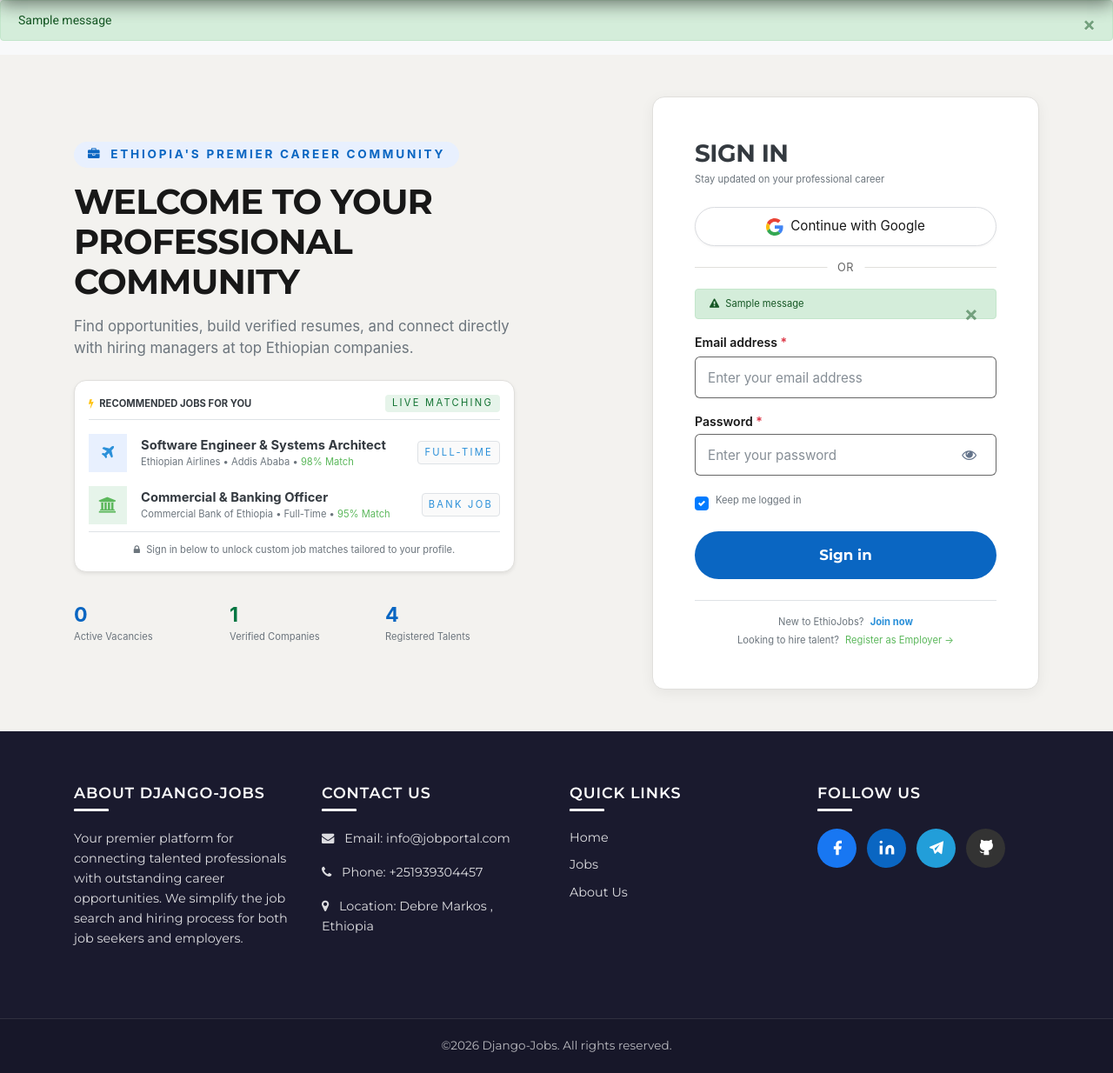
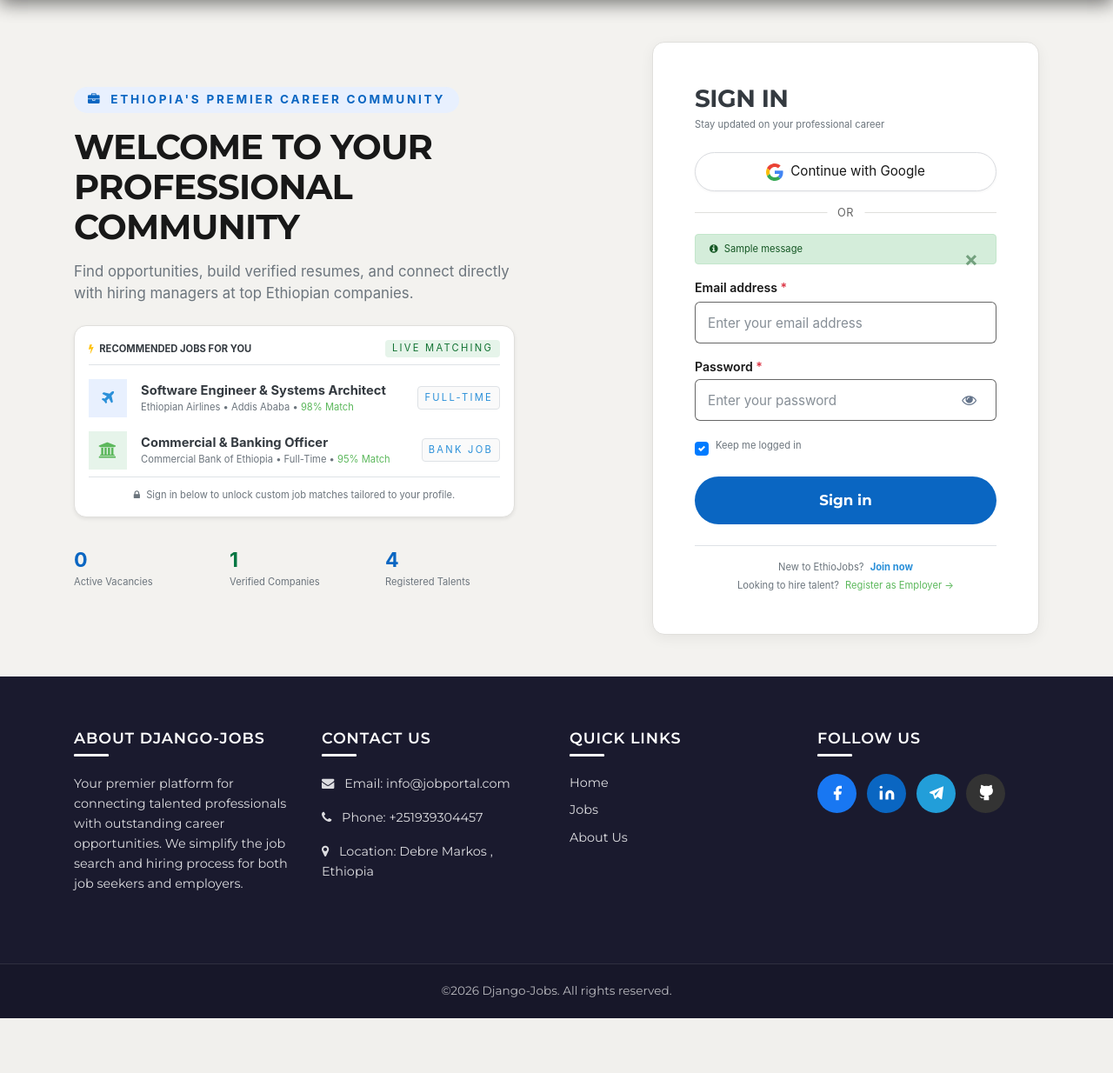
Before and after one commit to wuba21/Django-online-Job-Portal-system, a Django app: page /en/login/ in a window 1280 px wide. Shown: the part 73-1307 px from the top of the page at 87% size. After the commit the page ends 1244 px from the top, so only its background shows below. Run offline with Django 3.2, Linux system fonts and the light colour scheme; data comes from the database, SQL or seed files in the repository; tables that the repository leaves empty hold one stand-in row (values such as "Sample post"); one stand-in notice (Sample message) is shown; data that the repository does not hold is empty; parts of the project's set-up code (start-up, migrations or seed data) failed here and were passed over; some libraries are stand-ins or nearby versions.

Commit message:
fix(auth): prevent duplicate error messages and polish account not found alert on login page

```diff
--- a/accounts/pipeline.py
+++ b/accounts/pipeline.py
@@ -38,7 +38,8 @@ def check_user_exists_for_login(backend, details, user=None, *args, **kwargs):
     if request:
         messages.error(
             request,
-            "በዚህ የጉግል ኢሜይል የተመዘገበ አካውንት አልተገኘም። እባክዎ አስቀድመው እንደ ሰራተኛ ወይም አሰሪ ድርጅት ይመዝገቡ። (No account found with this Google email. Please register first.)"
+            "በዚህ የጉግል ኢሜይል የተመዘገበ አካውንት አልተገኘም። እባክዎ አስቀድመው ይመዝገቡ። (No account found with this Google email. Please register first.)",
+            extra_tags="not_registered"
         )
     return redirect("accounts:login")
 
--- a/accounts/views.py
+++ b/accounts/views.py
@@ -349,7 +349,8 @@ class GoogleOneTapLoginView(View):
             from django.urls import reverse
             messages.error(
                 request,
-                "በዚህ የጉግል ኢሜይል የተመዘገበ አካውንት አልተገኘም። እባክዎ አስቀድመው እንደ ሰራተኛ ወይም አሰሪ ድርጅት ይመዝገቡ። (No account found with this Google email. Please register first.)"
+                "በዚህ የጉግል ኢሜይል የተመዘገበ አካውንት አልተገኘም። እባክዎ አስቀድመው ይመዝገቡ። (No account found with this Google email. Please register first.)",
+                extra_tags="not_registered"
             )
             return JsonResponse({
                 "status": "not_registered",
--- a/templates/accounts/login.html
+++ b/templates/accounts/login.html
@@ -3,6 +3,8 @@
 {% block title %}
     {% trans "Sign In" %} | EthioJobs Professional Network
 {% endblock %}
+
+{% block messages %}{% endblock messages %}
 
 {% block content %}
 <section class="linkedin-auth-section py-4 py-md-5">
@@ -153,10 +155,39 @@
                     <!-- Messages / Alerts (e.g. from Social Auth when account is not registered) -->
                     {% if messages %}
                         {% for message in messages %}
-                            <div class="alert alert-{% if message.tags == 'error' %}danger{% else %}{{ message.tags }}{% endif %} alert-dismissible fade show py-2 px-3 small rounded-lg mb-3">
-                                <button type="button" class="close" data-dismiss="alert">&times;</button>
-                                <i class="fa fa-exclamation-triangle mr-1"></i> {{ message }}
-                            </div>
+                            {% if 'not_registered' in message.tags or 'አልተገኘም' in message|stringformat:"s" or 'No account found' in message|stringformat:"s" %}
+                                <div class="alert border-0 rounded-xl p-3 mb-3 shadow-sm" style="background-color: #fffbeb; border: 1px solid #fde68a !important; color: #78350f;">
+                                    <div class="d-flex align-items-start">
+                                        <div class="mr-2 mt-1" style="color: #d97706; font-size: 1.15rem;">
+                                            <i class="fa fa-exclamation-circle"></i>
+                                        </div>
+                                        <div class="flex-grow-1">
+                                            <div class="font-weight-bold" style="color: #92400e; font-size: 0.92rem;">
+                                                {% trans "አካውንት አልተገኘም (Account Not Found)" %}
+                                            </div>
+                                            <div class="small mt-1 mb-2" style="color: #78350f; line-height: 1.45;">
+                                                {% trans "በዚህ የጉግል ኢሜይል የተመዘገበ አካውንት የለም። እባክዎ አስቀድመው ይመዝገቡ።" %}
+                                            </div>
+                                            <div class="d-flex flex-wrap gap-2 pt-1" style="gap: 8px;">
+                                                <a href="{% url 'accounts:employee-register' %}" class="btn btn-sm text-white font-weight-bold px-2 py-1 shadow-xs" style="background-color: #0a66c2; border-radius: 6px; font-size: 0.78rem;">
+                                                    <i class="fa fa-user-plus mr-1"></i> {% trans "እንደ ስራ ፈላጊ ይመዝገቡ" %}
+                                                </a>
+                                                <a href="{% url 'accounts:employer-register' %}" class="btn btn-sm btn-outline-secondary font-weight-bold ml-1 bg-white px-2 py-1" style="border-radius: 6px; font-size: 0.78rem; color: #374151;">
+                                                    <i class="fa fa-building mr-1"></i> {% trans "እንደ አሰሪ ድርጅት" %}
+                                                </a>
+                                            </div>
+                                        </div>
+                                        <button type="button" class="close ml-2" data-dismiss="alert" aria-label="Close" style="color: #92400e; opacity: 0.75;">
+                                            <span aria-hidden="true">&times;</span>
+                                        </button>
+                                    </div>
+                                </div>
+                            {% else %}
+                                <div class="alert alert-{% if 'error' in message.tags %}danger{% else %}{{ message.tags }}{% endif %} alert-dismissible fade show py-2 px-3 small rounded-lg mb-3 shadow-xs">
+                                    <button type="button" class="close" data-dismiss="alert">&times;</button>
+                                    <i class="fa fa-info-circle mr-1"></i> {{ message }}
+                                </div>
+                            {% endif %}
                         {% endfor %}
                     {% endif %}
 
--- a/templates/base.html
+++ b/templates/base.html
@@ -380,18 +380,20 @@
     </nav>
 </header>
 <div class="flex-grow-1">
+    {% block messages %}
     {% if messages %}
+        <div class="container mt-3">
             {% for message in messages %}
-            <div class="alert alert-{{ message.tags }} alert-dismissible fade show" role="alert">
+                <div class="alert alert-{% if 'error' in message.tags %}danger{% else %}{{ message.tags }}{% endif %} alert-dismissible fade show shadow-sm" role="alert">
                     {{ message }}
                     <button type="button" class="close" data-dismiss="alert" aria-label="Close">
                         <span aria-hidden="true">&times;</span>
                     </button>
                 </div>
-            {#<li{% if message.tags %} class="alert alert-{{ message.tags }}"{% endif %}>{{ message }}</li>#}
             {% endfor %}
-
+        </div>
     {% endif %}
+    {% endblock messages %}
     {% block content %} {% endblock %}
 </div>
 
```
Lines whose indentation alone changed are shown as unchanged.
